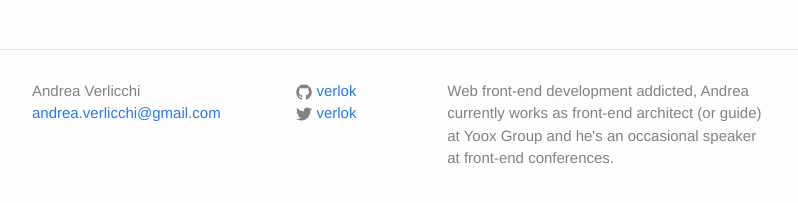
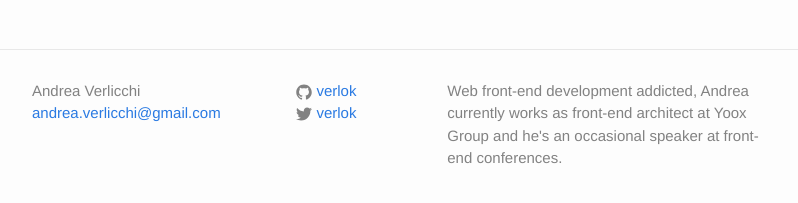
Before and after one commit to verlok/verlok.github.io, a Jekyll site: the page built from index.html, in a window 1280 px wide and 900 px high, scrolled down 2315 px. Shown: the part 670-873 px from the top of the window, without its empty margins (238-1036 px from the left). Built offline with Jekyll 4.4.1, drawn with Linux system fonts in a browser that asks for light colours; comment, search, counter and statistics services are not loaded.

Commit message:
Removes "or guide" from description

```diff
--- a/_config.yml
+++ b/_config.yml
@@ -4,7 +4,7 @@ subtitle: Web front-end development addicted
 email: andrea.verlicchi@gmail.com
 description: > # this means to ignore newlines until "baseurl:"
   Web front-end development addicted, Andrea currently works as front-end architect
-  (or guide) at Yoox Group and he's an occasional speaker at front-end conferences.
+  at Yoox Group and he's an occasional speaker at front-end conferences.
 baseurl: "" # the subpath of your site, e.g. /blog/
 url: "http://www.andreaverlicchi.eu" # the base hostname & protocol for your site
 twitter_username: verlok
```
